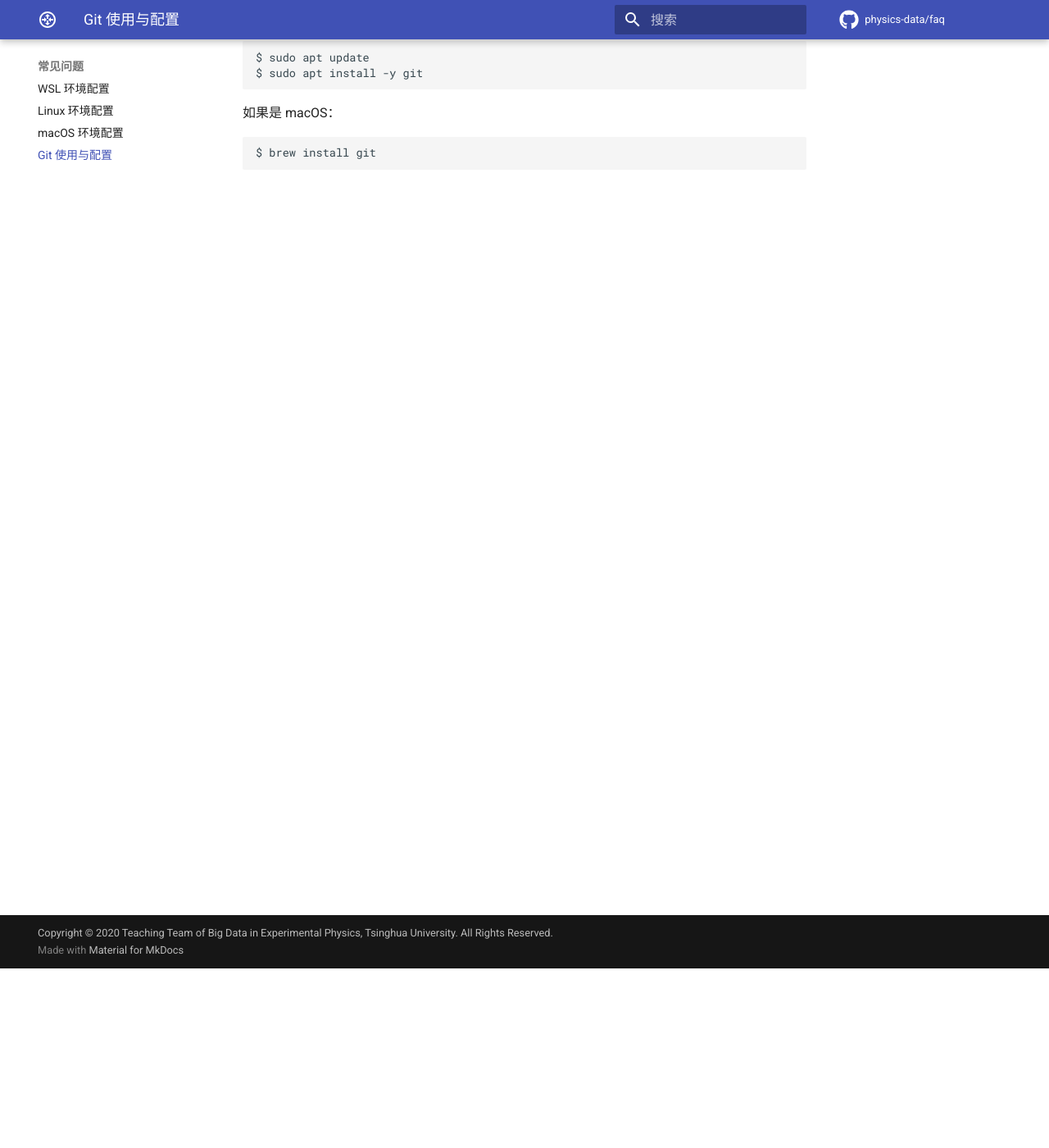
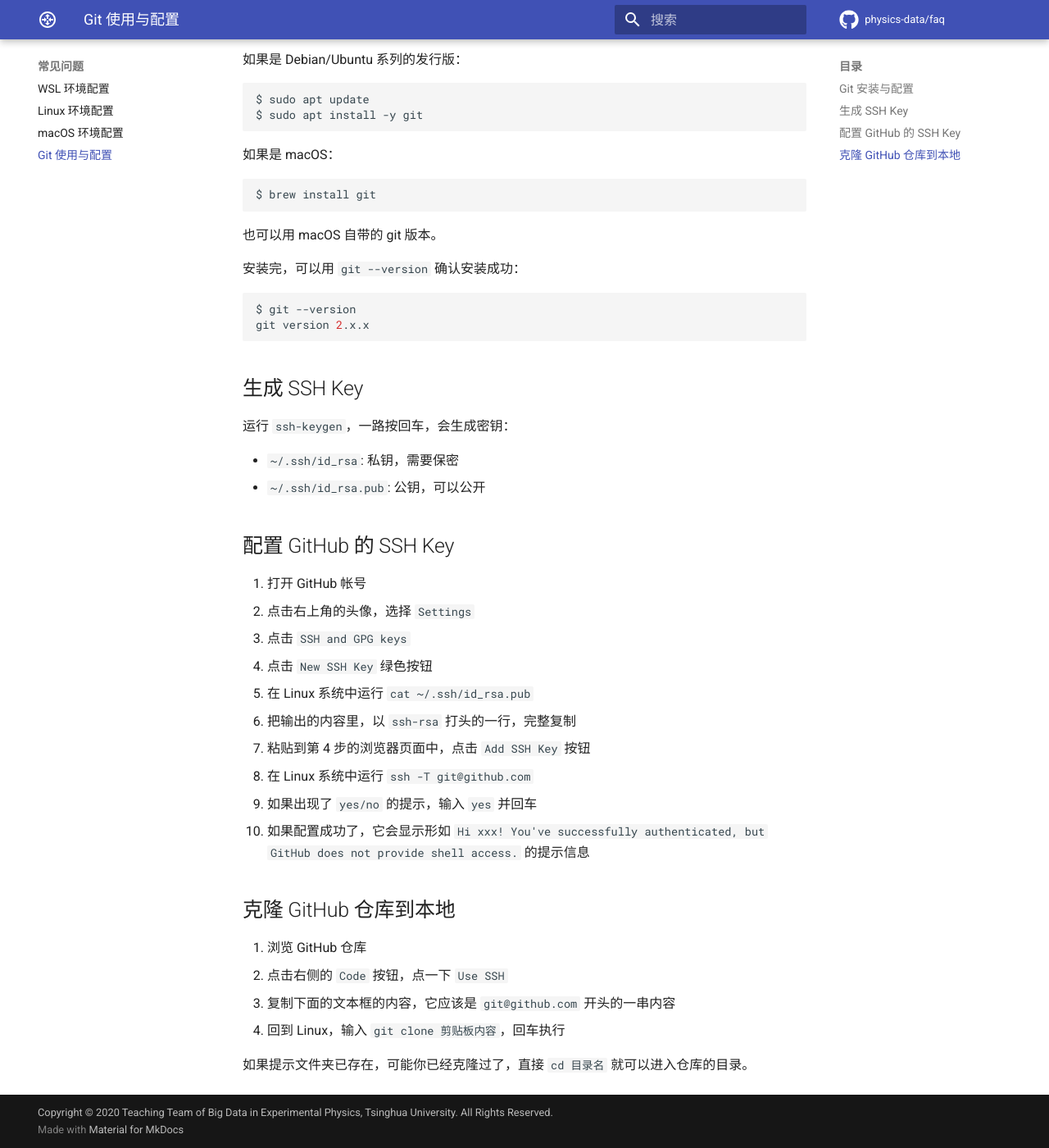
Before and after one commit to physics-data/faq, an MkDocs documentation site: the page built from docs/git.md, in a window 1280 px wide and 1400 px high, scrolled down 219 px. Shown: the whole window at 82% size. Built offline with MkDocs 1.6.1 and Material for MkDocs 9.7.7, drawn with Linux system fonts in a browser that asks for light colours; comment, search, counter and statistics services are not loaded.

Commit message:
Add docs for git and linux

````diff
--- a/docs/git.md
+++ b/docs/git.md
@@ -1,4 +1,4 @@
-# Git 安装与配置
+## Git 安装与配置
 
 如果是 Debian/Ubuntu 系列的发行版：
 
@@ -12,3 +12,41 @@ $ sudo apt install -y git
 ```shell
 $ brew install git
 ```
+
+也可以用 macOS 自带的 git 版本。
+
+安装完，可以用 `git --version` 确认安装成功：
+
+```shell
+$ git --version
+git version 2.x.x
+```
+
+## 生成 SSH Key
+
+运行 `ssh-keygen`，一路按回车，会生成密钥：
+
+- `~/.ssh/id_rsa`: 私钥，需要保密
+- `~/.ssh/id_rsa.pub`: 公钥，可以公开
+
+## 配置 GitHub 的 SSH Key
+
+1. 打开 GitHub 帐号
+2. 点击右上角的头像，选择 `Settings`
+3. 点击 `SSH and GPG keys`
+4. 点击 `New SSH Key` 绿色按钮
+5. 在 Linux 系统中运行 `cat ~/.ssh/id_rsa.pub`
+6. 把输出的内容里，以 `ssh-rsa` 打头的一行，完整复制
+7. 粘贴到第 4 步的浏览器页面中，点击 `Add SSH Key` 按钮
+8. 在 Linux 系统中运行 `ssh -T git@github.com`
+9. 如果出现了 `yes/no` 的提示，输入 `yes` 并回车
+10. 如果配置成功了，它会显示形如 `Hi xxx! You've successfully authenticated, but GitHub does not provide shell access.` 的提示信息
+
+## 克隆 GitHub 仓库到本地
+
+1. 浏览 GitHub 仓库
+2. 点击右侧的 `Code` 按钮，点一下 `Use SSH`
+3. 复制下面的文本框的内容，它应该是 `git@github.com` 开头的一串内容
+4. 回到 Linux，输入 `git clone 剪贴板内容`，回车执行
+
+如果提示文件夹已存在，可能你已经克隆过了，直接 `cd 目录名` 就可以进入仓库的目录。
````
Also changed, not shown: docs/linux.md (+10 -2 lines), docs/mac.md (+1 -1 lines), docs/wsl.md (+1 -1 lines).
